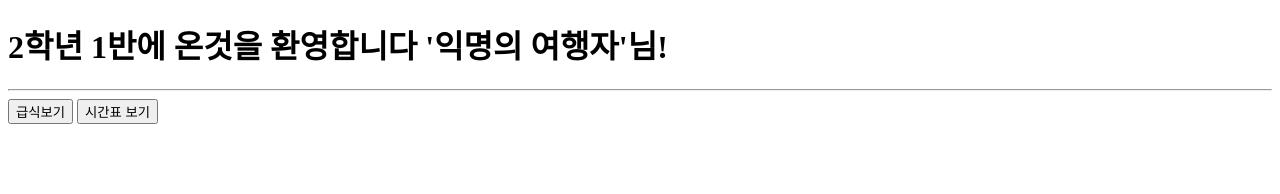
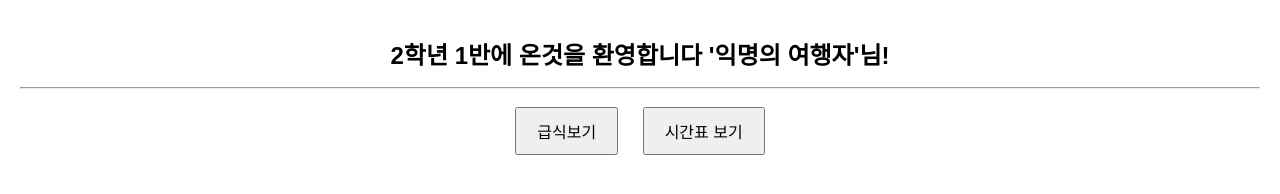
Before and after one commit to peropero1111/2-1.github.io, a plain HTML site: page index.html in a window 1280 px wide. Drawn offline with Linux system fonts and the light colour scheme.

Commit message:
Update index.html

```diff
--- a/index.html
+++ b/index.html
@@ -2,6 +2,23 @@
 <html lang="en">
 <head>
     <title>Document</title>
+    <meta name="viewport" content="width=device-width, initial-scale=1.0">
+    <style>
+        body {
+            font-family: Arial, sans-serif;
+            text-align: center;
+            margin: 0;
+            padding: 20px;
+        }
+        h1 {
+            font-size: 24px;
+        }
+        button {
+            font-size: 16px;
+            margin: 10px;
+            padding: 10px 20px;
+        }
+    </style>
 </head>
 <body>
     <h1>2학년 1반에 온것을 환영합니다 '익명의 여행자'님!</h1>
```
